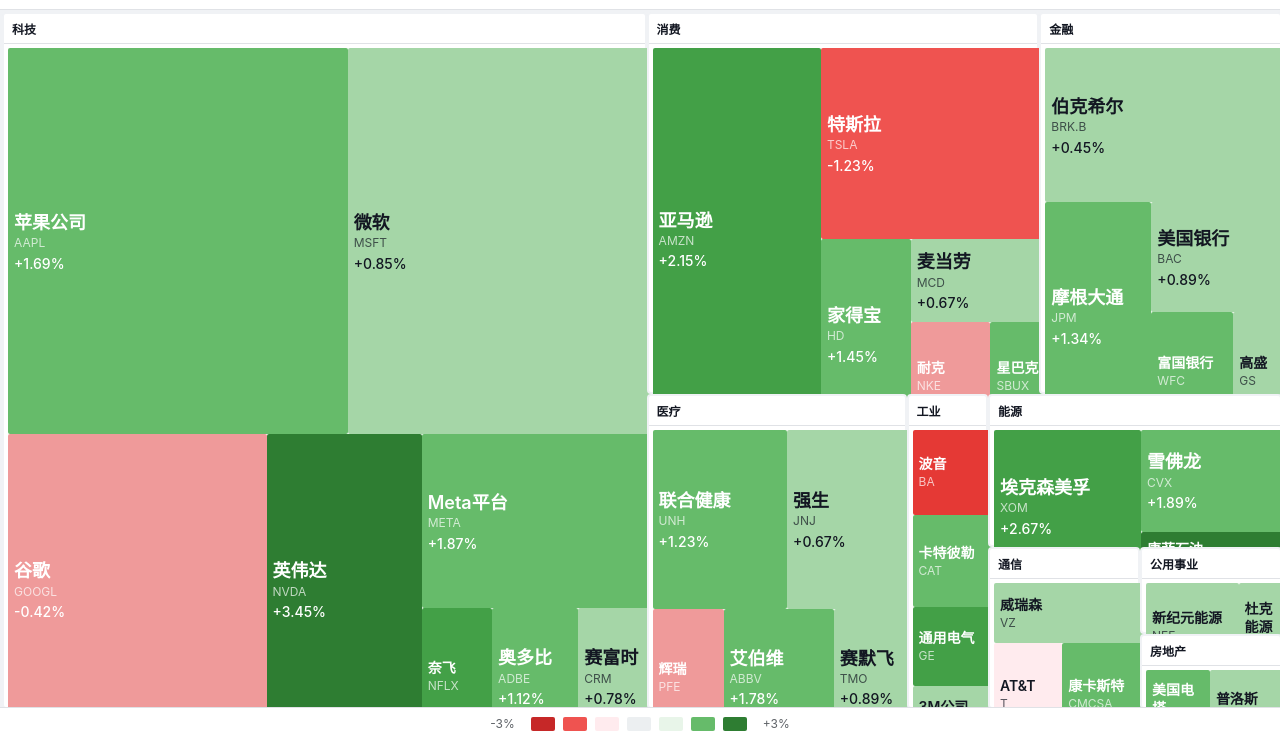
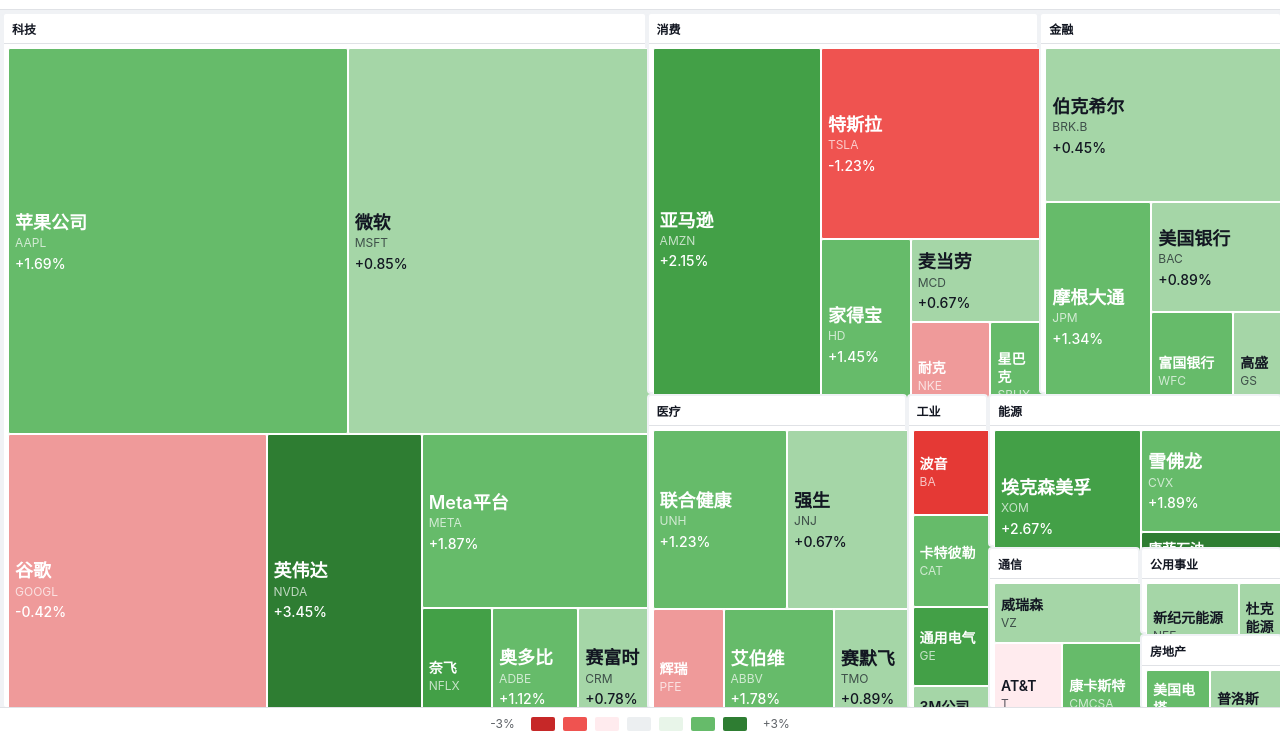
Before and after one commit to simonxinpan/Heatmap-pro, a website: page index.html in a window 1280 px wide. Shown: the part 61-800 px from the top of the page. Drawn offline with Linux system fonts and the light colour scheme; no server answers.

Commit message:
Add white border to stock tiles for visual separation - implement spacing upgrade from IDP-V4

```diff
--- a/style.css
+++ b/style.css
@@ -141,6 +141,7 @@
     text-decoration: none;
     padding: 1px;
     margin: 4px;
+    border: 1px solid #ffffff; /* 添加白色边框作为股票方块间的分隔线 */
     transition: transform 0.1s ease-out;
 }
 .treemap-stock:hover { transform: scale(1.03); z-index: 10; }
```
